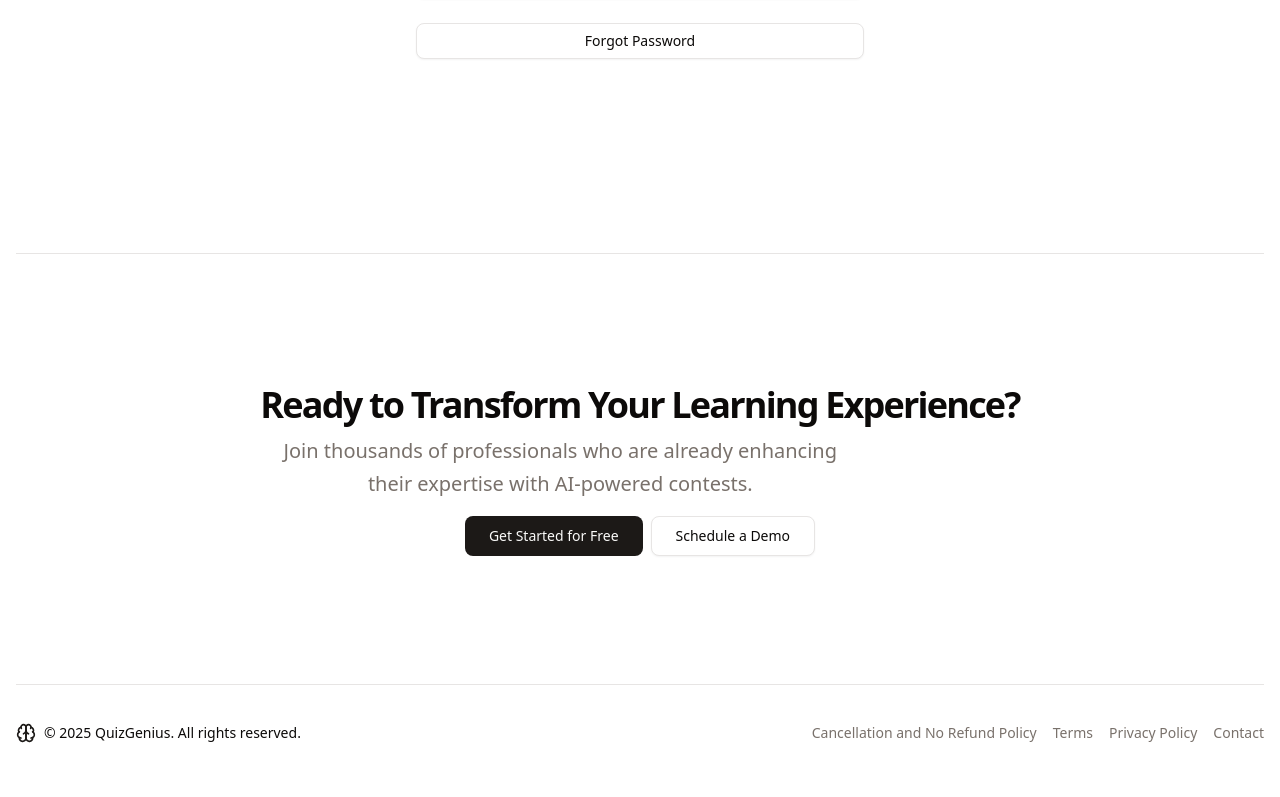
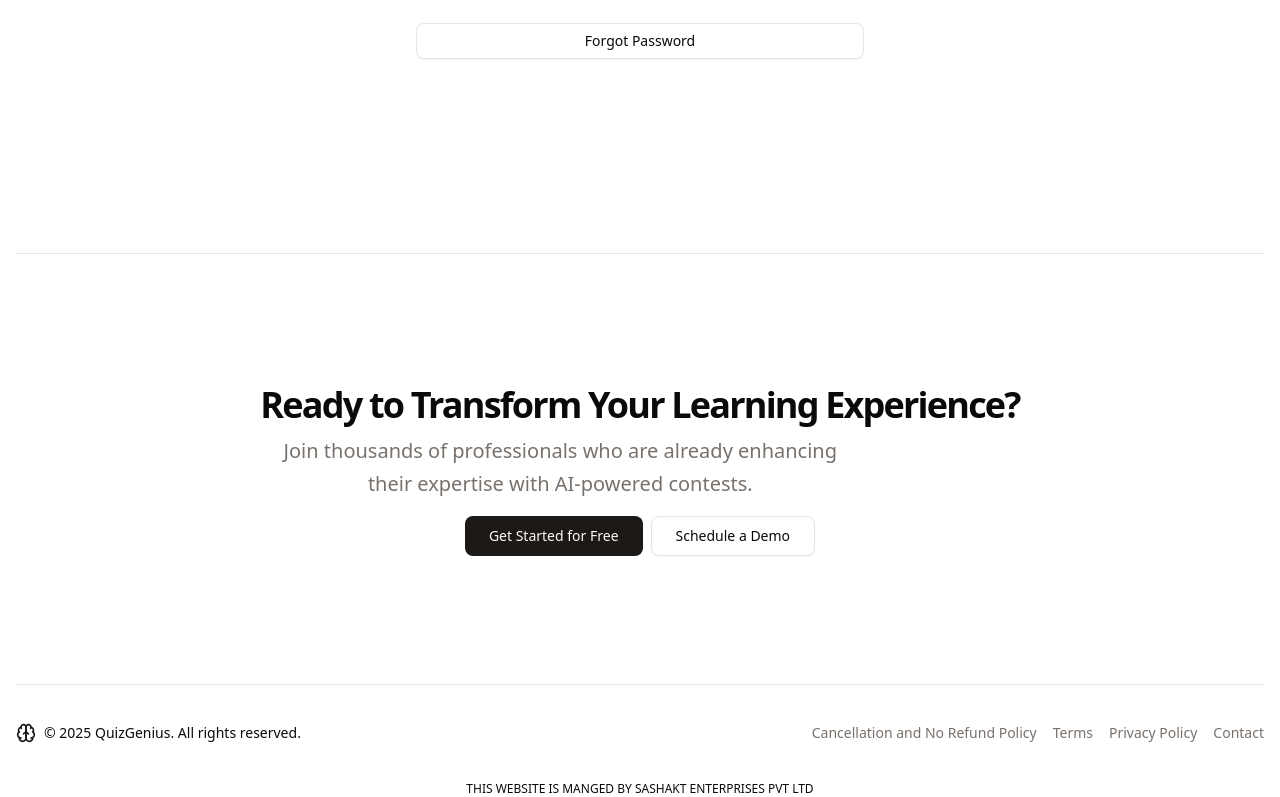
Before and after one commit to niikkhilsharma/talenttank-ai, a Next.js app: page /login in a window 1280 px wide. Shown: the part 612-1409 px from the top of the page. Built offline with nearby package versions, Linux system fonts and the light colour scheme; no server answers.

Commit message:
added in the footer

```diff
--- a/auth.config.ts
+++ b/auth.config.ts
@@ -5,6 +5,7 @@
 
 // Notice this is only an object, not a full Auth.js instance
 export default {
+	trustHost: true,
 	providers: [
 		Credentials({
 			credentials: {
--- a/components/footer.tsx
+++ b/components/footer.tsx
@@ -53,6 +53,7 @@
 						</Link>
 					</div>
 				</div>
+				<p className="text-center text-xs">THIS WEBSITE IS MANGED BY SASHAKT ENTERPRISES PVT LTD</p>
 			</footer>
 		</>
 	)
```
